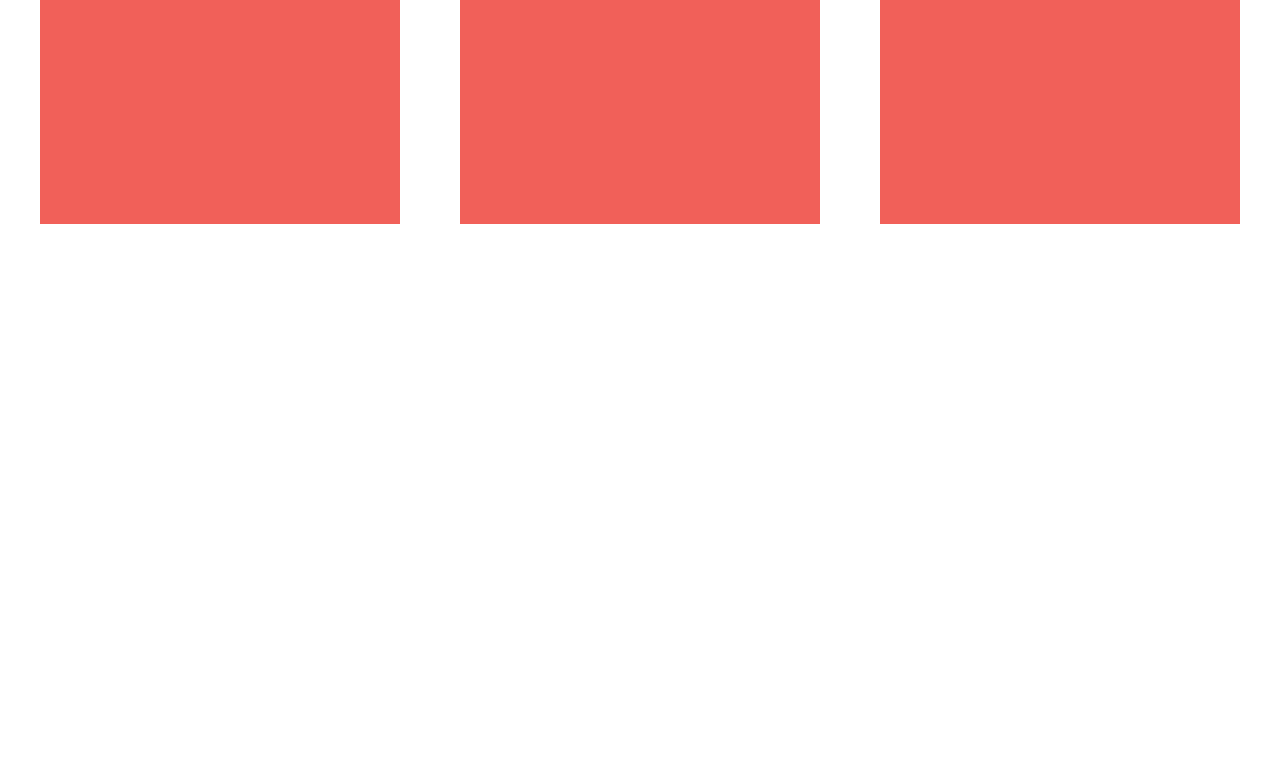
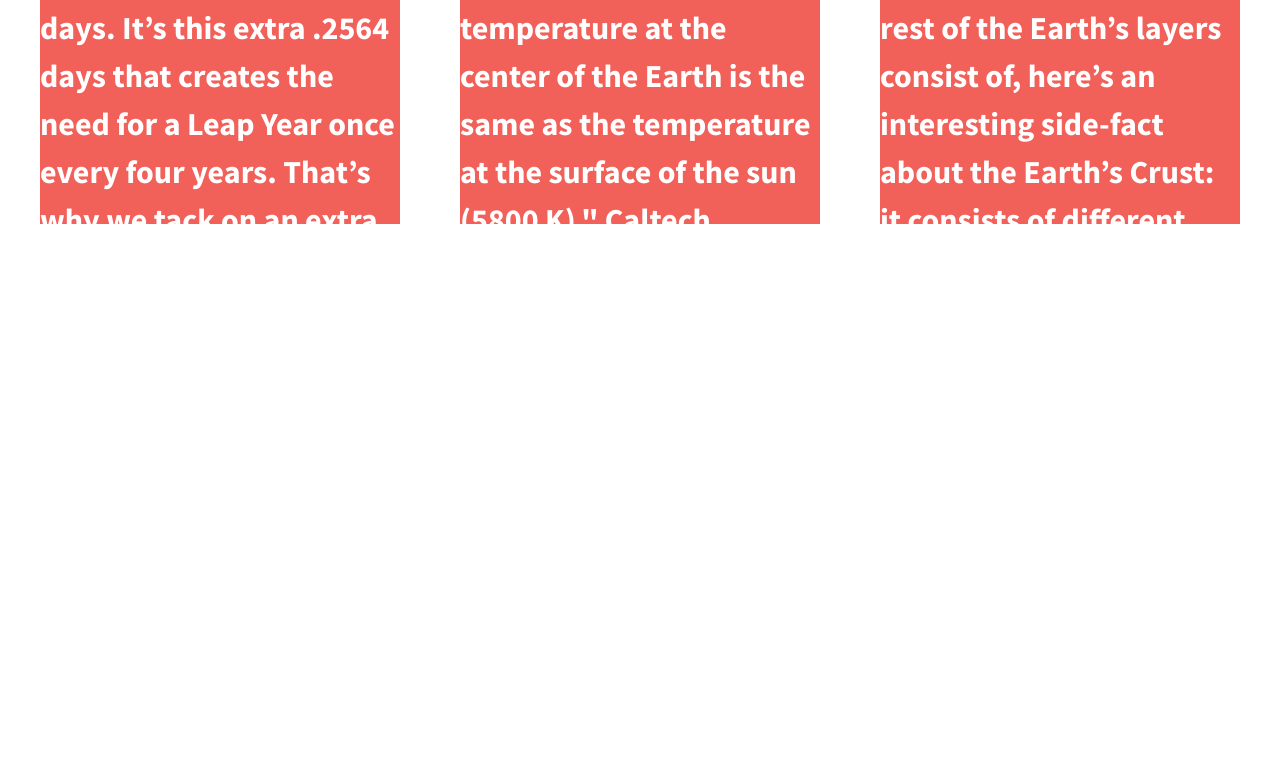
Before and after one commit to sasimapatterson/divs-flexbox-starter, a plain HTML site: page index.html in a window 1280 px wide. Shown: the part 116-880 px from the top of the page. Drawn offline with nearby package versions, Linux system fonts and the light colour scheme.

Commit message:
Added text in divs1,2,3

```diff
--- a/index.html
+++ b/index.html
@@ -23,13 +23,13 @@
 
         <section class="wrapper">
             <div class="div-1">
-                Div 1
+                <p>It’s actually 365.2564 days. It’s this extra .2564 days that creates the need for a Leap Year once every four years. That’s why we tack on an extra day in February every four years. The exceptions to this rule is if the year in question is divisible by 100 (1900, 2100, etc), unless it divisible by 400 (1600, 2000, etc). </p>
             </div>
             <div class="div-2">
-                Div 2
+                <p>"Within uncertainty, the temperature at the center of the Earth is the same as the temperature at the surface of the sun (5800 K)," Caltech geochemist Paul Asimow tells Popular Mechanics. At about almost 10,000 degrees Fahrenheit, that's hot.</p>
             </div>
             <div class="div-3">
-                Div 3
+                <p>Before I tell you what the rest of the Earth’s layers consist of, here’s an interesting side-fact about the Earth’s Crust: it consists of different plates floating perpetually on the Earth mantle, moving at the same rate that a person’s fingernails grow!</p>
             </div>
         </section>
 
```
